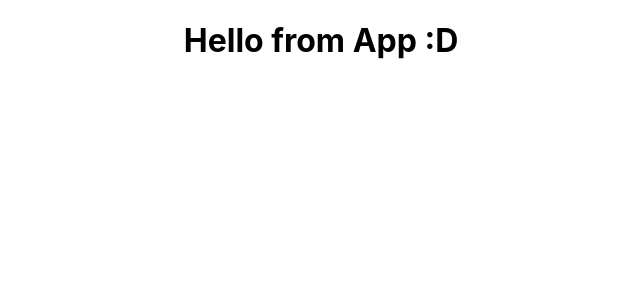
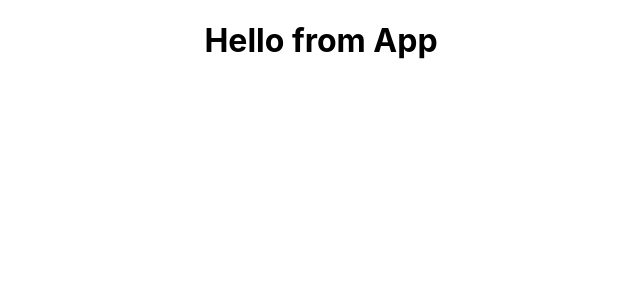
Before and after one commit to bw-weightlifting-journal-3/frontend-weight-lifting, a React (Create React App) app in the folder weight-lifting/: page / in a window 1280 px wide. Shown: the top 300 px of the page, without its empty margins (319-959 px from the left). Built offline with nearby package versions, Linux system fonts and the light colour scheme; the HTML template or start-up script is replaced by a standard one.

Commit message:
updated APP

```diff
--- a/weight-lifting/src/App.js
+++ b/weight-lifting/src/App.js
@@ -4,7 +4,7 @@ import './App.css';
 function App() {
   return (
     <div className='App'>
-      <h1>Hello from App :D</h1>
+      <h1>Hello from App</h1>
     </div>
   );
 }
```
